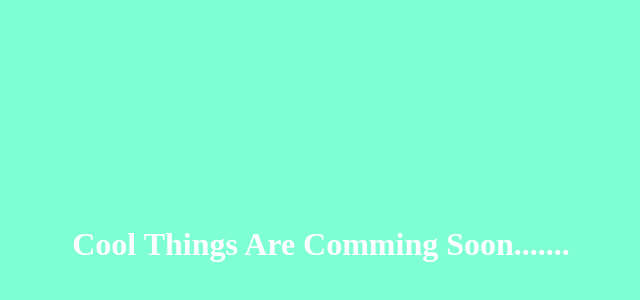
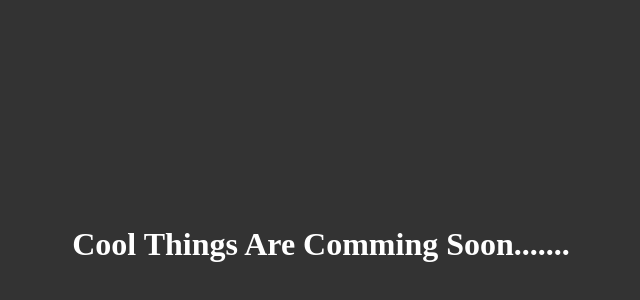
Before and after one commit to dulmina-jayaru/dulmina-jayaru.github.io, a plain HTML site: page index.html in a window 1280 px wide. Shown: the part 164-464 px from the top of the page, without its empty margins (319-959 px from the left). Drawn offline with Linux system fonts and the light colour scheme.

Commit message:
Update index.html

```diff
--- a/index.html
+++ b/index.html
@@ -10,7 +10,7 @@ body {
     display: flex;
     justify-content: center;
     align-items: center;
-    background-color: aquamarine;
+    background-color: #333;
     color: white;
 }
 
```
